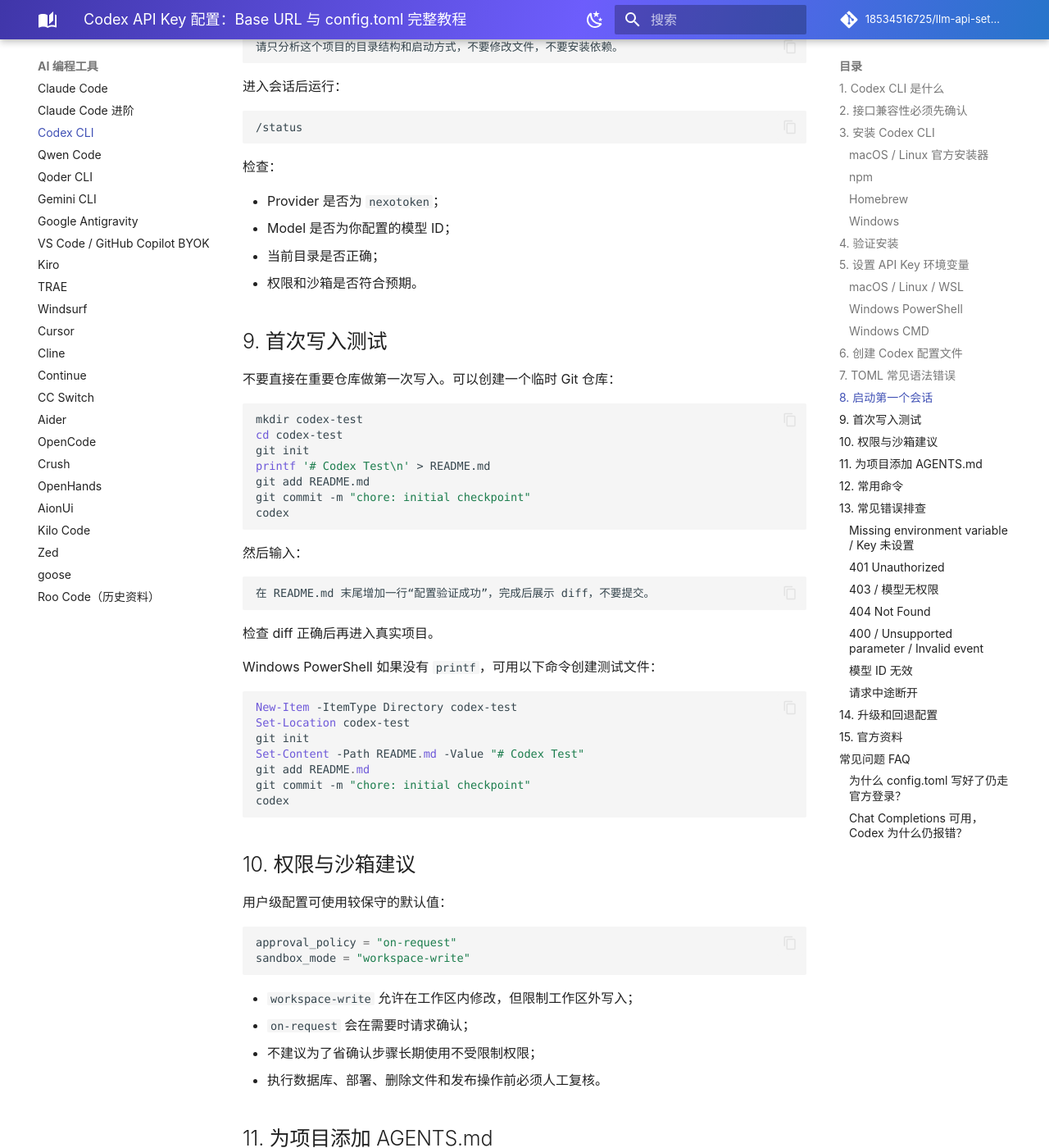
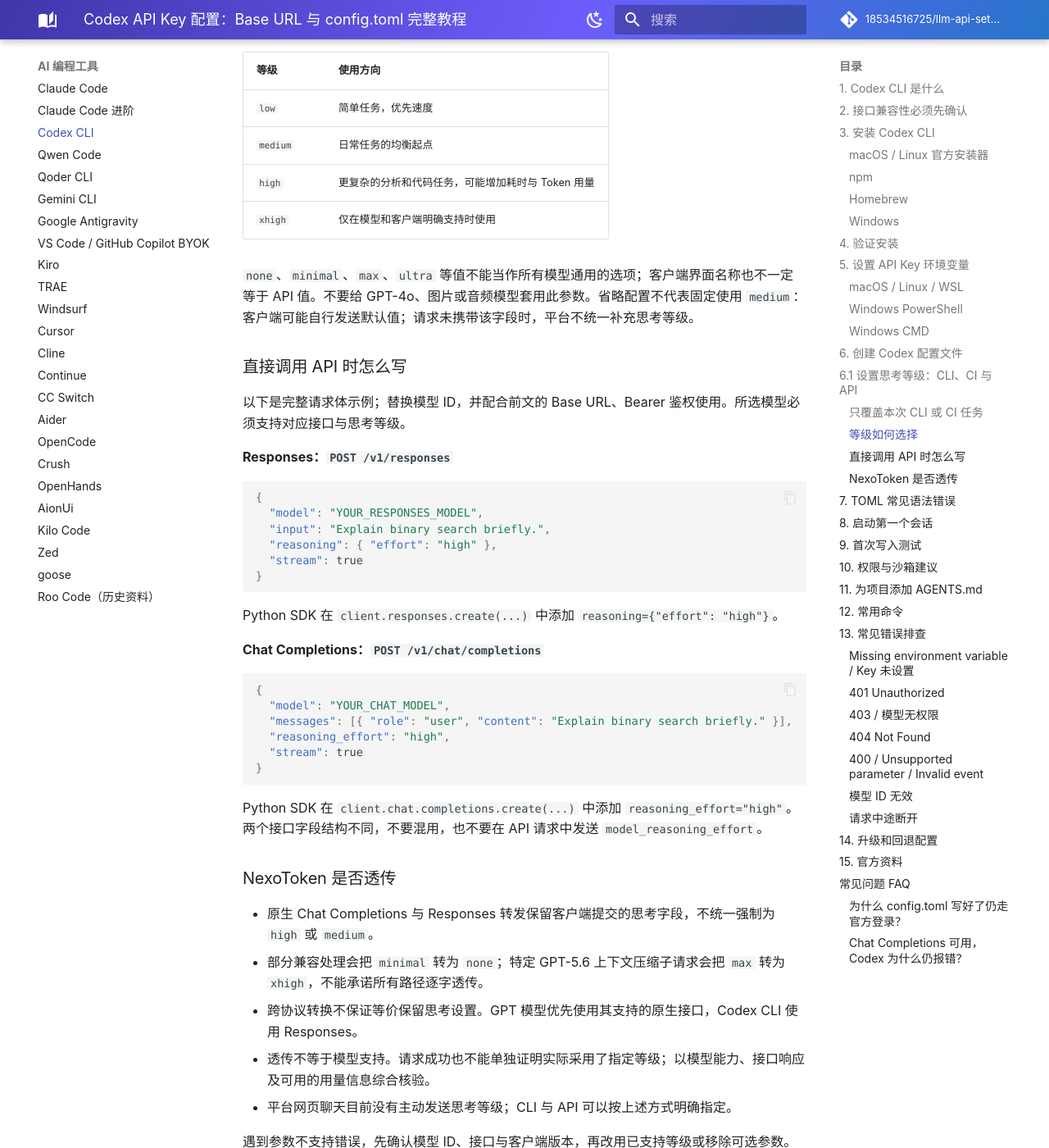
Before and after one commit to 18534516725/llm-api-setup-guides, an MkDocs documentation site: the page built from guides/coding-tools/codex-cli.md, in a window 1280 px wide and 1400 px high, scrolled down 4514 px. Shown: the whole window at 82% size. Built offline with MkDocs 1.6.1 and Material for MkDocs 9.7.7, drawn with Linux system fonts in a browser that asks for light colours; comment, search, counter and statistics services are not loaded; some of the changed text lies outside the part shown.

Commit message:
docs: explain Codex reasoning effort and API compatibility

````diff
--- a/guides/coding-tools/codex-cli.md
+++ b/guides/coding-tools/codex-cli.md
@@ -141,11 +141,89 @@
 |---|---|
 | `model` | 实际发送给接口的模型 ID |
 | `model_provider` | 选择下面定义的提供方 ID |
+| `model_reasoning_effort` | 可选思考等级，放在顶层；示例 medium 不是平台强制默认值 |
 | `base_url` | Responses API 的 Base URL，通常以 `/v1` 结尾，以控制台说明为准 |
 | `env_key` | Codex 从哪个环境变量读取 Key |
 | `wire_api` | 当前自定义提供方只支持 `responses` |
 
 `openai`、`ollama`、`lmstudio` 是 Codex 内置提供方 ID，不要拿它们作为自定义表名覆盖。这里使用独立 ID `nexotoken`。
+
+## 6.1 设置思考等级：CLI、CI 与 API
+
+> 本节于 2026-09-13 核对官方参数文档与 NexoToken 当前转发代码；不是对每个模型、每个等级的付费调用认证。
+
+已有配置示例中的 `model_reasoning_effort = "medium"` 就是思考等级。要改成更深入的推理，在同一位置改为：
+
+```toml
+model_reasoning_effort = "high"
+```
+
+它必须位于 `config.toml` 顶层、所有 `[表名]` 之前，不能写在 `[model_providers.nexotoken]` 内。同一层不要重复添加该字段。用户级文件通常位于 `~/.codex/config.toml`；设置了 `CODEX_HOME` 时以该目录为准，Windows 默认在 `%USERPROFILE%\.codex\config.toml`。
+
+### 只覆盖本次 CLI 或 CI 任务
+
+完成前面的 provider、Base URL 和环境变量配置后，在 Bash、zsh 或 PowerShell 中执行：
+
+```bash
+codex -c 'model_reasoning_effort="high"'
+
+codex exec -c 'model_reasoning_effort="high"' "解释项目结构，不修改文件"
+```
+
+这里的 `-c` 是配置覆盖参数，不是模型名的一部分。CI 从平台的 Secret 管理中注入 `NEXO_API_KEY`，不要在流水线正文写入真实密钥。命令行覆盖只影响本次启动；项目配置、profile 和当前会话选择也可能影响最终设置。确认客户端版本支持该值，并检查实际生效配置，不能仅凭回答长短判断思考等级。
+
+### 等级如何选择
+
+| 等级 | 使用方向 |
+| --- | --- |
+| `low` | 简单任务，优先速度 |
+| `medium` | 日常任务的均衡起点 |
+| `high` | 更复杂的分析和代码任务，可能增加耗时与 Token 用量 |
+| `xhigh` | 仅在模型和客户端明确支持时使用 |
+
+`none`、`minimal`、`max`、`ultra` 等值不能当作所有模型通用的选项；客户端界面名称也不一定等于 API 值。不要给 GPT-4o、图片或音频模型套用此参数。省略配置不代表固定使用 `medium`：客户端可能自行发送默认值；请求未携带该字段时，平台不统一补充思考等级。
+
+### 直接调用 API 时怎么写
+
+以下是完整请求体示例；替换模型 ID，并配合前文的 Base URL、Bearer 鉴权使用。所选模型必须支持对应接口与思考等级。
+
+**Responses：`POST /v1/responses`**
+
+```json
+{
+  "model": "YOUR_RESPONSES_MODEL",
+  "input": "Explain binary search briefly.",
+  "reasoning": { "effort": "high" },
+  "stream": true
+}
+```
+
+Python SDK 在 `client.responses.create(...)` 中添加 `reasoning={"effort": "high"}`。
+
+**Chat Completions：`POST /v1/chat/completions`**
+
+```json
+{
+  "model": "YOUR_CHAT_MODEL",
+  "messages": [{ "role": "user", "content": "Explain binary search briefly." }],
+  "reasoning_effort": "high",
+  "stream": true
+}
+```
+
+Python SDK 在 `client.chat.completions.create(...)` 中添加 `reasoning_effort="high"`。两个接口字段结构不同，不要混用，也不要在 API 请求中发送 `model_reasoning_effort`。
+
+### NexoToken 是否透传
+
+- 原生 Chat Completions 与 Responses 转发保留客户端提交的思考字段，不统一强制为 `high` 或 `medium`。
+- 部分兼容处理会把 `minimal` 转为 `none`；特定 GPT-5.6 上下文压缩子请求会把 `max` 转为 `xhigh`，不能承诺所有路径逐字透传。
+- 跨协议转换不保证等价保留思考设置。GPT 模型优先使用其支持的原生接口，Codex CLI 使用 Responses。
+- 透传不等于模型支持。请求成功也不能单独证明实际采用了指定等级；以模型能力、接口响应及可用的用量信息综合核验。
+- 平台网页聊天目前没有主动发送思考等级；CLI 与 API 可以按上述方式明确指定。
+
+遇到参数不支持错误，先确认模型 ID、接口与客户端版本，再改用已支持等级或移除可选参数。不要只换字段名反复重试。
+
+参考：[Codex 配置参考](https://learn.chatgpt.com/docs/config-file/config-reference)、[Codex CLI 参数](https://learn.chatgpt.com/docs/developer-commands?surface=cli)、[OpenAI 模型参数指南](https://developers.openai.com/api/docs/guides/latest-model)。
 
 ## 7. TOML 常见语法错误
 
````
